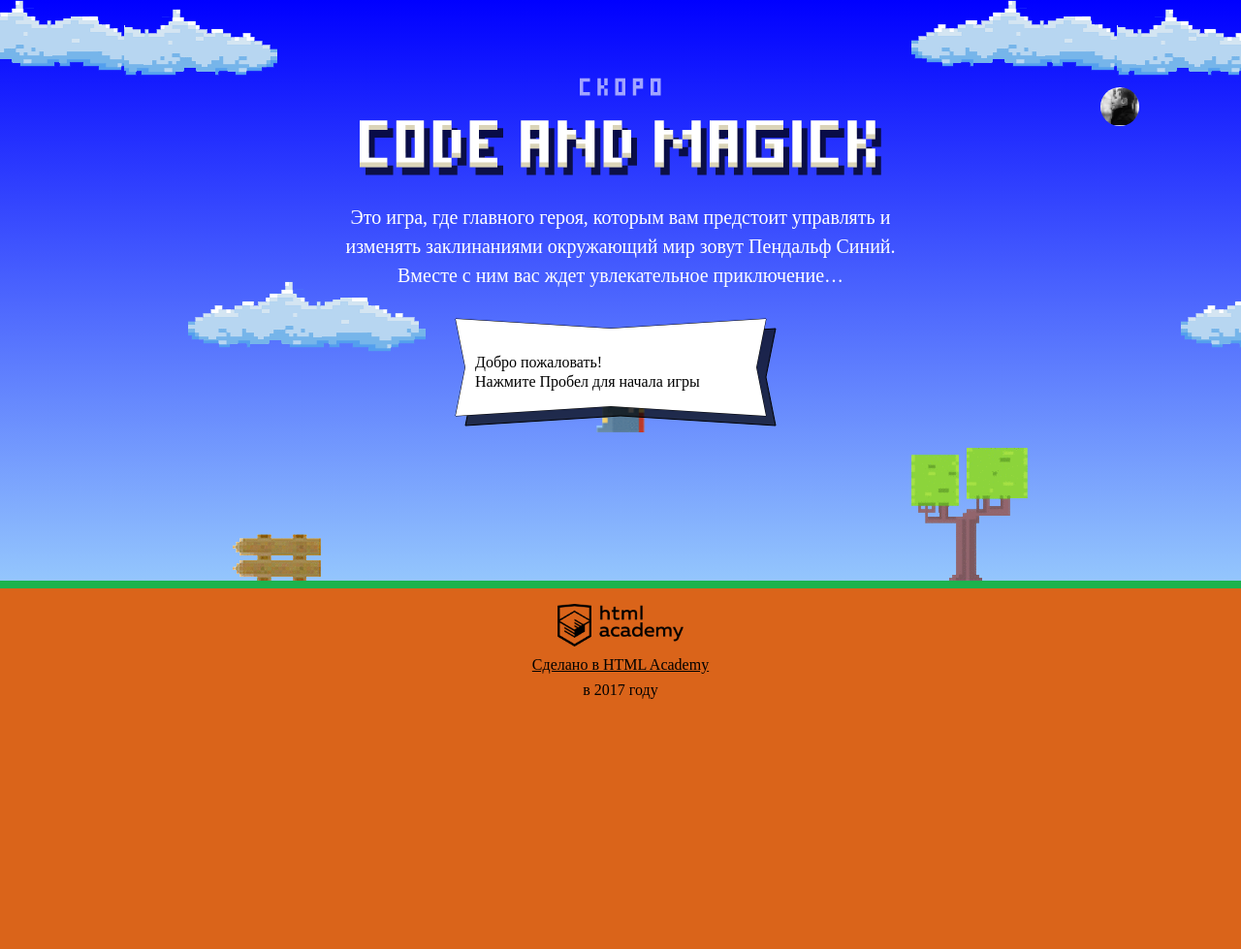
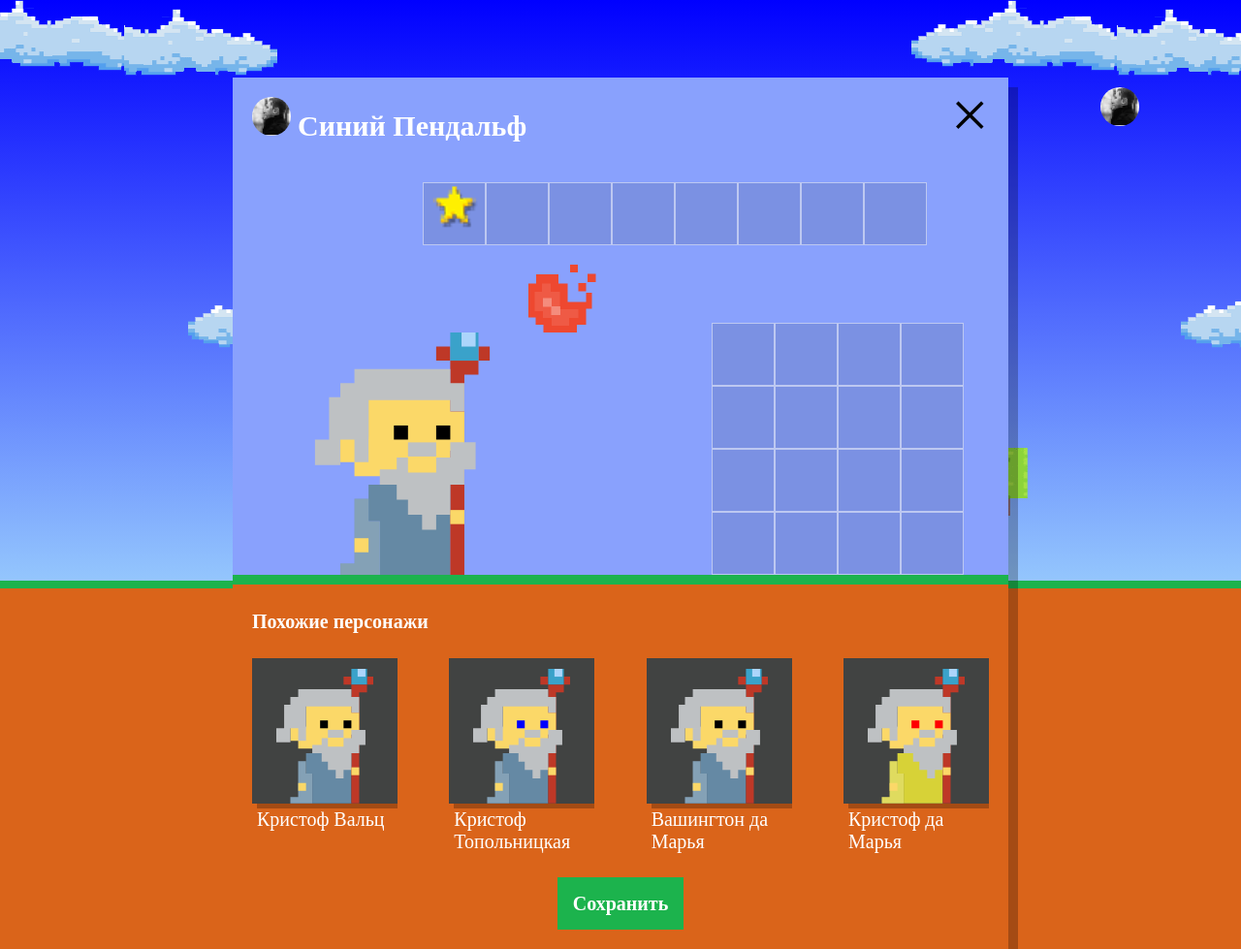
Before and after one commit to asabantsev/447981-code-and-magick-17, a website: page index.html in a window 1280 px wide. Shown: the whole page at 97% size. Before the commit the page ends 800 px from the top, so only its background shows below. Drawn offline with Linux system fonts and the light colour scheme; a web font is replaced by a local one.

Commit message:
Создан массив описывающий поохожих персонажей

```diff
--- a/index.html
+++ b/index.html
@@ -211,6 +211,7 @@ var getWizardY = function (height) {
 
 <script src="js/stat.js"></script>
 <script src="js/game.js"></script>
+<script src="js/setup.js"></script>
 
 </body>
 </html>
--- /dev/null
+++ b/js/setup.js
@@ -0,0 +1,64 @@
+'use strict';
+
+var WIZARD_NAMES = ['Иван', 'Хуан Себастьян', 'Мария', 'Кристоф', 'Виктор', 'Юлия', 'Люпита', 'Вашингтон'];
+var WIZARD_SURNAMES = ['да Марья', 'Верон', 'Мирабелла', 'Вальц', 'Онопко', 'Топольницкая', 'Нионго', 'Ирвинг'];
+var COAT_COLORS = ['rgb(101, 137, 164)', 'rgb(241, 43, 107)', 'rgb(146, 100, 161)', 'rgb(56, 159, 117)', 'rgb(215, 210, 55)', 'rgb(0, 0, 0)'];
+var EYES_COLORS = ['black', 'red', 'blue', 'yellow', 'green'];
+
+var userDialog = document.querySelector('.setup');
+userDialog.classList.remove('hidden');
+
+var similarListElement = userDialog.querySelector('.setup-similar-list');
+
+var similarWizardTemplate = document.querySelector('#similar-wizard-template')
+    .content
+    .querySelector('.setup-similar-item');
+
+
+var randomInteger = function (min, max) {
+  min = Math.ceil(min);
+  max = Math.floor(max);
+  return Math.floor(Math.random() * (max - min)) + min;
+};
+
+
+var wizards = [
+  {
+    name: WIZARD_NAMES[randomInteger(0, WIZARD_NAMES.length)] + ' ' + WIZARD_SURNAMES[randomInteger(0, WIZARD_SURNAMES.length)],
+    coatColor: COAT_COLORS[randomInteger(0, COAT_COLORS.length)],
+    eyesColor: EYES_COLORS[randomInteger(0, EYES_COLORS.length)]
+  },
+  {
+    name: WIZARD_NAMES[randomInteger(0, WIZARD_NAMES.length)] + ' ' + WIZARD_SURNAMES[randomInteger(0, WIZARD_SURNAMES.length)],
+    coatColor: COAT_COLORS[randomInteger(0, COAT_COLORS.length)],
+    eyesColor: EYES_COLORS[randomInteger(0, EYES_COLORS.length)]
+  },
+  {
+    name: WIZARD_NAMES[randomInteger(0, WIZARD_NAMES.length)] + ' ' + WIZARD_SURNAMES[randomInteger(0, WIZARD_SURNAMES.length)],
+    coatColor: COAT_COLORS[randomInteger(0, COAT_COLORS.length)],
+    eyesColor: EYES_COLORS[randomInteger(0, EYES_COLORS.length)]
+  },
+  {
+    name: WIZARD_NAMES[randomInteger(0, WIZARD_NAMES.length)] + ' ' + WIZARD_SURNAMES[randomInteger(0, WIZARD_SURNAMES.length)],
+    coatColor: COAT_COLORS[randomInteger(0, COAT_COLORS.length)],
+    eyesColor: EYES_COLORS[randomInteger(0, EYES_COLORS.length)]
+  }
+];
+
+var renderWizard = function () {
+  var wizardElement = similarWizardTemplate.cloneNode(true);
+
+  wizardElement.querySelector('.setup-similar-label').textContent = wizards[i].name;
+  wizardElement.querySelector('.wizard-coat').style.fill = wizards[i].coatColor;
+  wizardElement.querySelector('.wizard-eyes').style.fill = wizards[i].eyesColor;
+
+  return wizardElement;
+};
+
+var fragment = document.createDocumentFragment();
+for (var i = 0; i < wizards.length; i++) {
+  fragment.appendChild(renderWizard(wizards[i]));
+}
+similarListElement.appendChild(fragment);
+
+userDialog.querySelector('.setup-similar').classList.remove('hidden');
```
